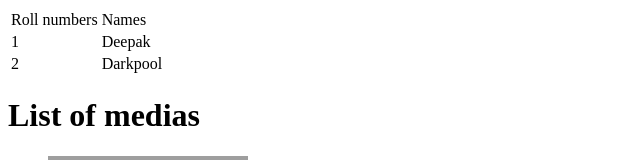
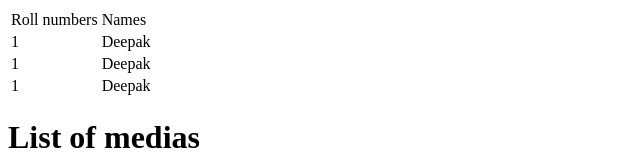
Before and after one commit to acciojob/semantic-tables-and-media-deepakmod, a website: page main.html in a window 1280 px wide. Shown: the top 160 px of the page, without its empty margins (0-640 px from the left). Drawn offline with Linux system fonts and the light colour scheme; grey boxes are pictures that could not be loaded.

Commit message:
created a submission

```diff
--- a/main.html
+++ b/main.html
@@ -18,8 +18,12 @@
                     <td>Deepak</td>
                 </tr>
                 <tr>
-                <td>2</td>
-                <td>Darkpool</td>
+                    <td>1</td>
+                    <td>Deepak</td>
+                </tr>
+				<tr>
+                    <td>1</td>
+                    <td>Deepak</td>
                 </tr>
             </tbody>
         </table>
```
